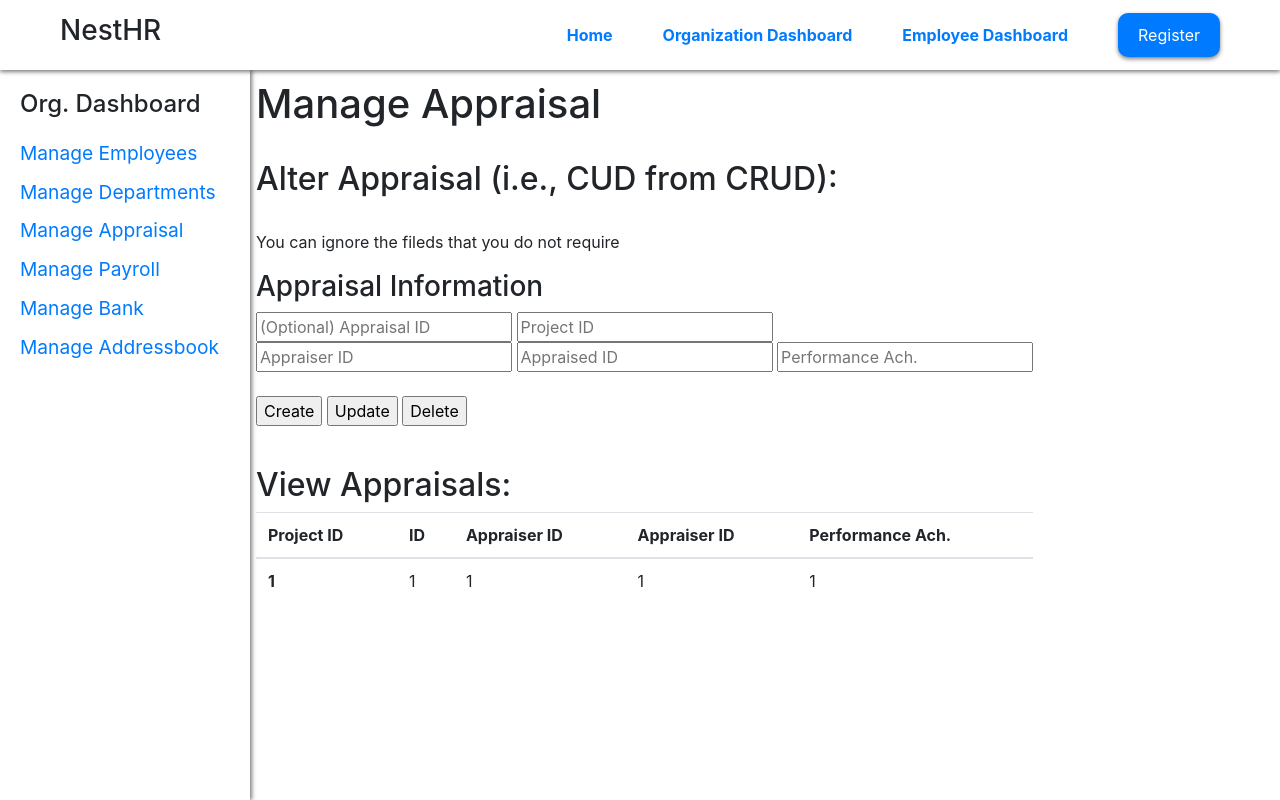
After one commit to harrisiva/NestHR, a Flask app: page /manage-appraisal in a window 1280 px wide. The commit adds this page. Run offline with Flask 3, Linux system fonts and the light colour scheme; tables that the repository leaves empty hold one stand-in row (values such as "Sample post"); some libraries are stand-ins or nearby versions.

Commit message:
added crud for appraisal

```diff
--- a/web/website/models.py
+++ b/web/website/models.py
@@ -193,7 +193,6 @@ class Organization():
         self.database.delete(sql)
         return
 
-
     def view_payroll(self):
         return self.database.fetch(f'SELECT * FROM payroll WHERE org_id={self.id};', output=True)
 
@@ -214,3 +213,24 @@ class Organization():
         sql = f'DELETE FROM payroll WHERE pay_id={response["pay_id"]}'
         self.database.delete(sql)
         return
+
+    def view_appraisal(self):
+        return self.database.fetch(f'SELECT * FROM appraisal WHERE org_id={self.id};', output=True)
+
+    def create_appraisal(self, response):
+        self.database.insert(queries.insert_into_appraisal_5,
+                             [response["date_achieved"],response["org_id"],
+                              response["prj_id"],response["appraiser_id"],response["appraised_id"],response["prj_perf_achieved"]])
+        return
+
+    def update_appraisal(self, response):
+        response = clean(response)
+        sql_section,values = derive(response)
+        sql = f'UPDATE appraisal SET {sql_section} WHERE appr_id={response["appr_id"]}'
+        self.database.insert(sql, values)
+        return
+
+    def remove_appraisal(self, response):
+        sql = f'DELETE FROM appraisal WHERE appr_id={response["appr_id"]}'
+        self.database.delete(sql)
+        return
--- a/web/website/queries.py
+++ b/web/website/queries.py
@@ -4,3 +4,4 @@ insert_into_address_7 = "INSERT INTO addressbook(street_num,unit_num,street_name
 insert_into_employee_12 = "INSERT INTO employee(org_id,dep_id,access,firstname,lastname,username,email,phone,pass,ad_id,bank_id,pay_id) VALUES (%s, %s, %s, %s, %s, %s, %s, %s, %s, %s, %s, %s);"
 insert_into_department_5 = "INSERT INTO department(org_id,dep_name,dep_desc,dep_budget,manager_id)VALUES(%s, %s, %s, %s, %s);"
 insert_into_payroll_3 = "INSERT INTO payroll(org_id,wage,cycle)VALUES (%s,%s,%s);"
+insert_into_appraisal_5 = "INSERT INTO appraisal(date_achieved,org_id,prj_id,appraised_id,prj_perf_achieved) VALUES (%s, %s, %s, %s, %s);"
--- /dev/null
+++ b/web/website/templates/organization/manage-appraisal.html
@@ -0,0 +1,48 @@
+<!-- Add a CSRF token -->
+{% extends "manage-base.html" %}
+{% include 'partials/sidebar.html' %}
+{% block title %}Manage Appraisal{% endblock %}
+{% block body %}
+<h1>Manage Appraisal</h1>
+<br>
+
+<h2>Alter Appraisal (i.e., CUD from CRUD):</h2><br>
+<p>You can ignore the fileds that you do not require</p>
+<form action="/manage-appraisal" METHOD="POST">
+
+    <!-- Input field's for the employee table -->
+    <h3>Appraisal Information</h3>
+    <input type="text" placeholder="(Optional) Appraisal ID" name="appr_id">
+    <input type="text" placeholder="Project ID" name="prj_id"><br>
+    <input type="text" placeholder="Appraiser ID" name="appraiser_id">
+    <input type="text" placeholder="Appraised ID" name="appraised_id">
+    <input type="text" placeholder="Performance Ach." name="prj_perf_achieved"><br><br>
+
+    <input type="submit" name="submit" value="Create">
+    <input type="submit" name="submit" value="Update">
+    <input type="submit" name="submit" value="Delete">
+</form>
+<br>
+
+<h2>View Appraisals:</h2>
+<table class="table table-hover">
+    <thead>
+        <tr>
+            <th scope="col">Project ID</th>
+            <th scope="col">ID</th>
+            <th scope="col">Appraiser ID</th>
+            <th scope="col">Appraiser ID</th>
+            <th scope="col">Performance Ach.</th>
+        </tr>
+    </thead>
+    {% for appraisal in appraisals %}
+    <tr>
+        <th scope="row">{{ appraisal.4 }}</th>
+        <td>{{ appraisal.5 }}</td>
+        <td>{{ appraisal.6 }}</td>
+        <td>{{ appraisal.7 }}</td>
+        <td>{{ appraisal.8 }}</td>
+    </tr>
+    {% endfor %}
+</table>
+{% endblock %}
--- a/web/website/templates/partials/sidebar.html
+++ b/web/website/templates/partials/sidebar.html
@@ -40,7 +40,7 @@
 		</li>
 		<li style="margin-bottom: 10px">
 			<a
-				href="manage-performance"
+				href="manage-appraisal"
 				style="
 					display: block;
 					color: var(--blue);
@@ -48,7 +48,7 @@
 					text-decoration: none;
 					transition: all 0.3s ease-in-out;
 				"
-				>Manage Performance</a
+				>Manage Appraisal</a
 			>
 		</li>
 		<li style="margin-bottom: 10px">
--- a/web/website/views.py
+++ b/web/website/views.py
@@ -127,6 +127,26 @@ def manage_payroll():
     return render_template("organization/manage-payroll.html", payroll=ORGANIZATION.view_payroll())
 
 
+@views.route("/manage-appraisal", methods=["GET","POST"])
+def manage_appraisal():
+
+    # Handle addressbook functions from organization manager prespective
+    if request.method=="POST":
+
+        # Convert response type, check if response passes basic error handling
+        response = dict(request.form)
+        if response["submit"] in ["Update", "Delete"] and response["pay_id"]=="": return render_template("home.html") # pop up saying user_id is required for updating or deleting, can re-direct for now to same page with a small error html on top
+        if response["submit"] in ["Create"] and response["pay_id"]!="": return render_template("home.html") # pop up or same as previous line
+        response["org_id"] = ORGANIZATION.id
+
+        # Call the required organization function to handle the record
+        if response["submit"]=="Create": ORGANIZATION.create_appraisal(deepcopy(response))
+        if response["submit"]=="Update": ORGANIZATION.update_appraisal(deepcopy(response))
+        if response["submit"]=="Delete": ORGANIZATION.remove_appraisal(deepcopy(response))
+
+    return render_template("organization/manage-appraisal.html", appraisals=ORGANIZATION.view_appraisal())
+
+
 # TODO: Second phase of the project. Consists of the view
 @views.route("/employee-dashboard")
 def employee():
```
